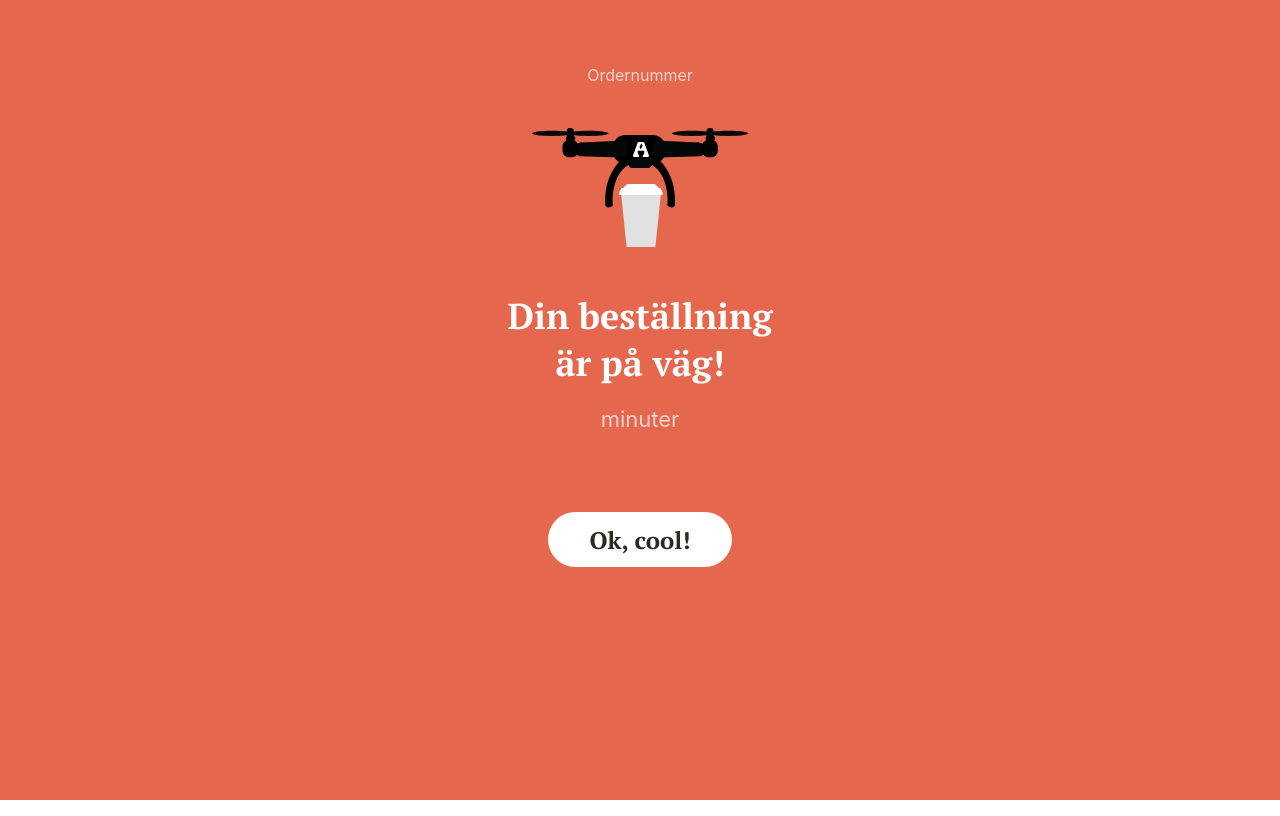
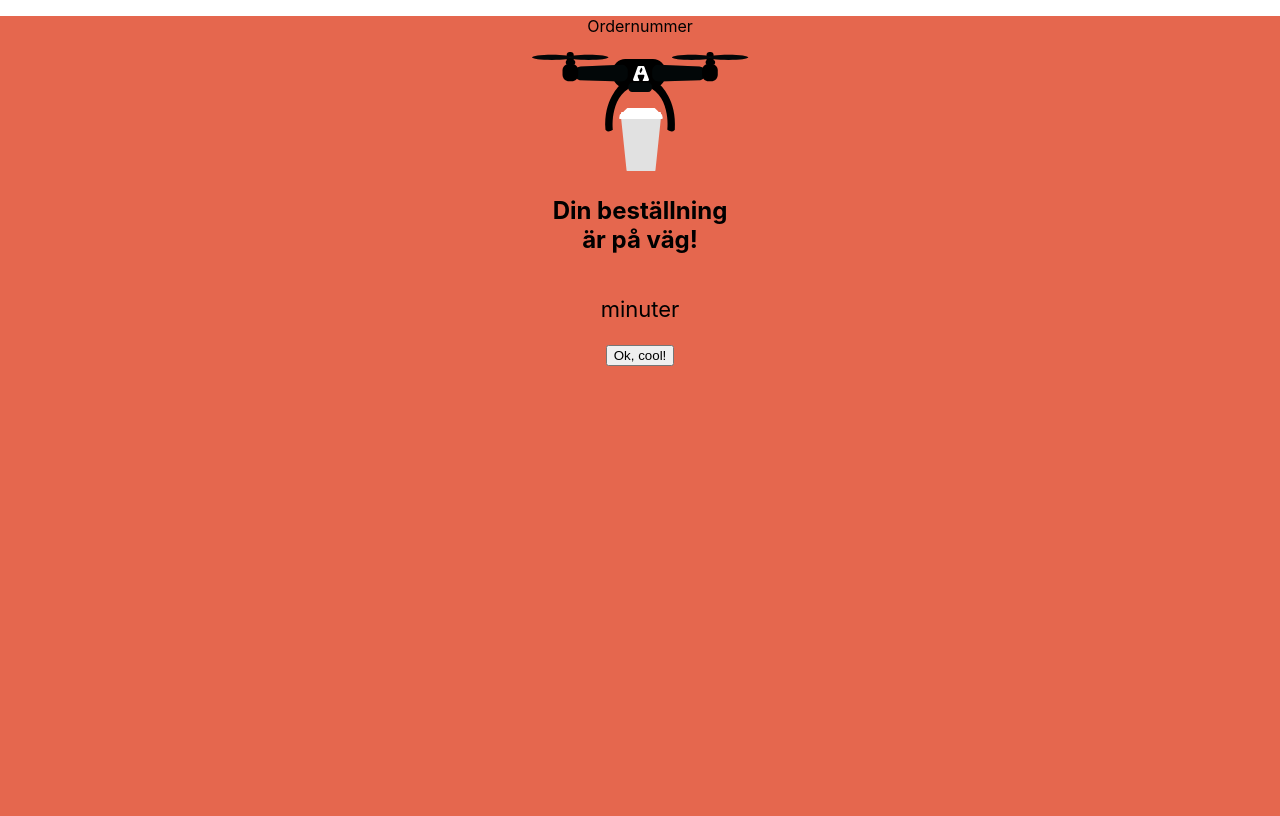
Before and after one commit to christopherwahlstrom/AirBean, a React (Create React App) app: page /order in a window 1280 px wide. Built offline with nearby package versions, Linux system fonts and the light colour scheme.

Commit message:
Commented out styling that affects too much

```diff
--- a/src/views/Order.css
+++ b/src/views/Order.css
@@ -11,19 +11,19 @@
     color: rgba(255, 255, 255, 0.7);
 }
 
-p {
+/*p {
     margin: 0;
     padding-top: 65px;
     font-weight: 400;
     color: rgba(255, 255, 255, 0.7);
-}
+}*/
 
 .minutes {
     padding-top: 20px;
     font-size: 22px;
 }
 
-h1 {
+/*h1 {
     margin: 0;
     font-family: 'PT Serif';
     font-weight: 700;
@@ -47,4 +47,4 @@ button {
     color: #2F2926;
     border: none;
     border-radius: 50px;
-}
+}*/
```
